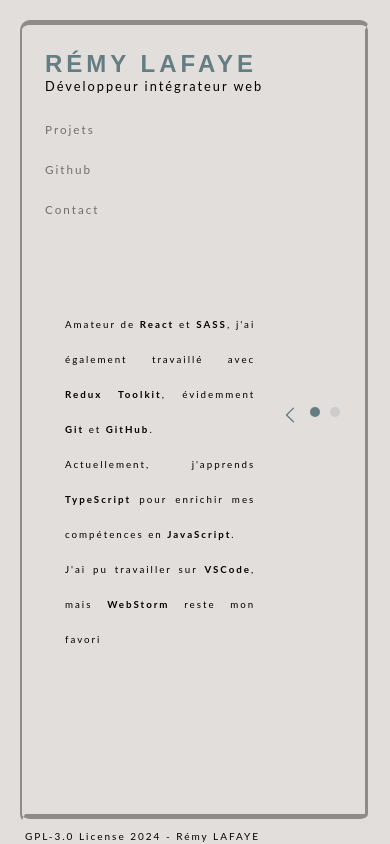
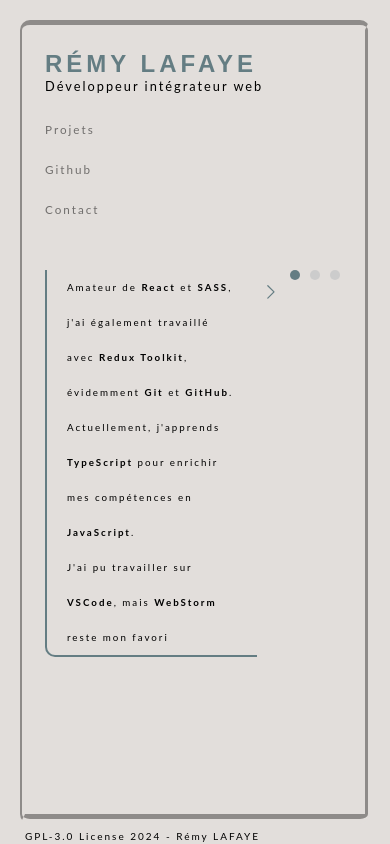
Before and after one commit to RKL715/rl-portfolio, a React (Vite) app: page / in a window 390 px wide. Built offline with nearby package versions, Linux system fonts and the light colour scheme; the HTML template or start-up script is replaced by a standard one; a web font is replaced by a local one.

Commit message:
## changed : * Bio text + border around * arrow to move in bio wasn't inverted * added new "page" in bio to avoid having a big chunk of text and changed text

```diff
--- a/src/pages/Home/Home.tsx
+++ b/src/pages/Home/Home.tsx
@@ -2,16 +2,16 @@ import {useState} from "react";
 
 function Home () {
 
-    const [currentPage, setCurrentPage] = useState(1)
+    const [currentPage, setCurrentPage] = useState(1);
 
     const handleButtonClick = () => {
-        setCurrentPage(currentPage % 2 + 1)
+        setCurrentPage(currentPage % 3 + 1)
     };
 
     return (
         <div className="home">
             {currentPage === 1 && (
-            <p className="home-text">
+            <p className="home-text" aria-label ="Compétences">
                 Amateur de <b>React</b> et <b>SASS</b>, j'ai également travaillé avec <b>Redux Toolkit</b>,
                 évidemment <b>Git</b> et <b>GitHub</b>.
                 <br/>Actuellement, j'apprends <b>TypeScript</b> pour enrichir mes
@@ -20,35 +20,37 @@ function Home () {
             </p>
             )}
             {currentPage === 2 && (
-            <p className="home-text bio">
-                Animateur Socioculturel pendant 10 ans, j'ai conclu ma carrière avec des projets d'inclusion numérique
-                pour des personnes en situation d'illectronisme, des projets multimédia pour l'inclusion d'adultes en
-                situation de handicap par le cinéma et le numérique.
+            <p className="home-text bio" aria-label="Parcours profesionnel">
+                <b>Animateur Socioculturel</b> pendant <b>10 ans</b>, j'ai conclu ma carrière en menant des <b>formations</b>
+                pour des personnes en situation <b>d'illectronisme</b> et des <b>projets multimédia</b> pour <b>l'inclusion
+                    d'adultes</b> en situation de <b>handicap</b> par le <b>cinéma</b> et le <b>numérique</b>.
+            </p>
+            )}
+            {currentPage === 3 && (
+                <p className="home-text bio" aria-label="Parcours professionel deuxième partie">
+                    Suite à la <b>restructuration</b> de mon <b>association</b>, j'ai <b>quitté</b> ma <b>carrière</b> pour me <b>reconvertir</b>
+                    dans le <b>développement</b>, dans le but de rendre le <b>web</b> plus <b>accessible</b> et <b>inclusif</b>.
                         <br/>
-                Confronté aux difficultés des publics rencontrés pour manipuler le web et les outils numériques et
-                poussé par une restructuration drastique de mon association, j'ai décidé de quitter ma carrière afin de
-                suivre une formation de développeur web pour comprendre l'autre côté du web, en espérant le rendre plus
-                accessible et plus inclusif.
-                <br/>
-                J'ai donc suivi une formation Développeur Intégrateur Web auprès d'OpenClassrooms.
+                    J'ai donc suivi une <b>formation</b> <b>Développeur Intégrateur Web</b> (RNCP 5) auprès d'<b>OpenClassrooms</b>.
                 </p>
             )}
             <button className="home-button" onClick={handleButtonClick}>
-                {currentPage === 1 ?
+                {currentPage === 1 || currentPage ===2 ?
                     <svg xmlns="http://www.w3.org/2000/svg" fill="none" viewBox="0 0 24 24" strokeWidth={1.5}
                          stroke="currentColor" className="size-6">
-                        <path strokeLinecap="round" strokeLinejoin="round" d="M15.75 19.5 8.25 12l7.5-7.5"/>
+                        <path strokeLinecap="round" strokeLinejoin="round" d="m8.25 4.5 7.5 7.5-7.5 7.5"/>
                     </svg>
                     :
                     <svg xmlns="http://www.w3.org/2000/svg" fill="none" viewBox="0 0 24 24" strokeWidth={1.5}
                          stroke="currentColor" className="size-6">
-                        <path strokeLinecap="round" strokeLinejoin="round" d="m8.25 4.5 7.5 7.5-7.5 7.5"/>
+                        <path strokeLinecap="round" strokeLinejoin="round" d="M15.75 19.5 8.25 12l7.5-7.5"/>
                     </svg>
                 }
                     </button>
                     <div className="bullet">
                     <span className={currentPage === 1 ? "active" : ""}></span>
             <span className={currentPage === 2 ? "active" : ""}></span>
+            <span className={currentPage === 3 ? "active" : ""}></span>
         </div>
         </div>
     )
--- a/src/pages/Home/_home.scss
+++ b/src/pages/Home/_home.scss
@@ -8,23 +8,26 @@
   display: flex;
   justify-content: flex-end;
   align-items: center;
-  overflow: hidden;
   @media (max-width: 768px) {
-    overflow: scroll;
+    margin-top: 15rem;
+    height: 75%;
+    align-items: unset;
   }
 
   .home-text {
     @include mixins.text-bio;
     background: none;
+    border-left: #647d83 2px solid ;
+    border-bottom: #647d83 2px solid ;
+    border-bottom-left-radius: 10px;
     margin-right: 1vw;
-    text-align: justify;
     letter-spacing: 2px;
     line-height: 35px;
     box-sizing: border-box;
     padding: 0 20px;
     width: clamp(300px, 50vw, 800px);
     @media (max-width: 768px) {
-      height: clamp(20vh, 25vh, 40vh);
+      height: fit-content;
     }
   }
 
@@ -32,15 +35,15 @@
     @include mixins.button;
     background: variables.$accent-color;
     border-radius: 100%;
-    background: none;
     margin-right: 1vw;
     margin-top: 1vh;
     width: 30px;
     height: 30px;
     opacity: 1!important;
     color: #647d83!important;
+    background : none !important;
     &:hover &:active &:focus {
-      background: none;
+        background: none;
     }
   }
 
--- a/src/styles/main.css
+++ b/src/styles/main.css
@@ -314,11 +314,12 @@ header .header-middle-block ul li a:hover, header .header-middle-block ul li a:a
   display: flex;
   justify-content: flex-end;
   align-items: center;
-  overflow: hidden;
 }
 @media (max-width: 768px) {
   .home {
-    overflow: scroll;
+    margin-top: 15rem;
+    height: 75%;
+    align-items: unset;
   }
 }
 .home .home-text {
@@ -327,8 +328,10 @@ header .header-middle-block ul li a:hover, header .header-middle-block ul li a:a
   letter-spacing: 2px;
   font-size: clamp(0.5rem, 2.5vw, 1rem);
   background: none;
+  border-left: #647d83 2px solid;
+  border-bottom: #647d83 2px solid;
+  border-bottom-left-radius: 10px;
   margin-right: 1vw;
-  text-align: justify;
   letter-spacing: 2px;
   line-height: 35px;
   box-sizing: border-box;
@@ -337,7 +340,7 @@ header .header-middle-block ul li a:hover, header .header-middle-block ul li a:a
 }
 @media (max-width: 768px) {
   .home .home-text {
-    height: 25vh;
+    height: fit-content;
   }
 }
 .home .home-button {
@@ -353,13 +356,13 @@ header .header-middle-block ul li a:hover, header .header-middle-block ul li a:a
   transition: all 0.3s ease-in-out;
   background: #647d83;
   border-radius: 100%;
-  background: none;
   margin-right: 1vw;
   margin-top: 1vh;
   width: 30px;
   height: 30px;
   opacity: 1 !important;
   color: #647d83 !important;
+  background: none !important;
 }
 .home .home-button:hover, .home .home-button:active, .home .home-button:focus {
   opacity: 0.75;
--- a/src/styles/main.scss
+++ b/src/styles/main.scss
@@ -15,6 +15,7 @@
   background-color: variables.$main-color;
 }
 
+
 .frame {
   border : groove variables.$main-color;
   border-width: 10px 5px;
```
Also changed, not shown: 1 other file (tests, documents, lock files or other folders). Lines whose indentation alone changed are shown as unchanged.
